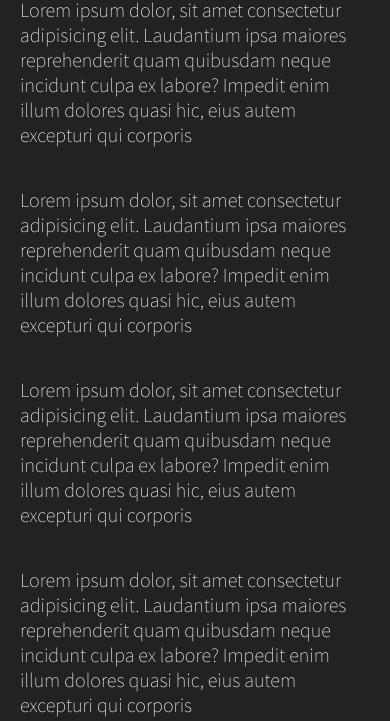
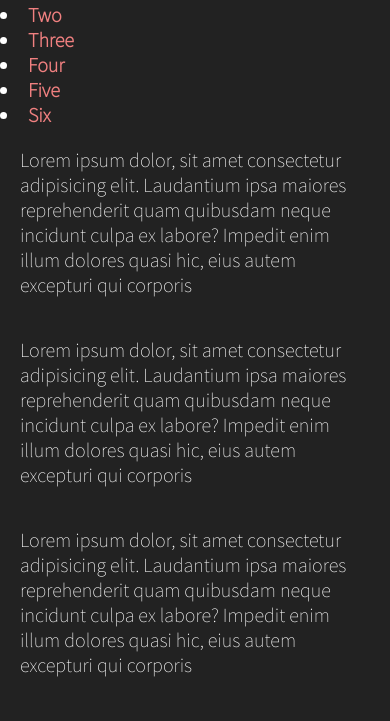
Before and after one commit to Max131/htmlcssbasics, a plain HTML site: page tests.html in a window 390 px wide. Shown: the part 81-802 px from the top of the page. Drawn offline with Linux system fonts and the light colour scheme.

Commit message:
menu mobile updating

```diff
--- a/tests.html
+++ b/tests.html
@@ -132,6 +132,9 @@
 		display: block;
 	}
 
+	.menu3{
+		list-style-position: inside;
+	}
 	</style>
   </head>
 	<body>
@@ -146,6 +149,16 @@
 			</ul>
 		</nav>
 		<h2>Hello</h2>
+		<nav>
+			<ul id="mainmenu3" class="menu3">
+				<li><a href="#">One</a></li>
+				<li><a href="#">Two</a></li>
+				<li><a href="#">Three</a></li>
+				<li><a href="#">Four</a></li>
+				<li><a href="#">Five</a></li>
+				<li><a href="#">Six</a></li>
+			</ul>
+		</nav>
 		<p id="one">Lorem ipsum dolor, sit amet consectetur adipisicing elit. Laudantium ipsa maiores reprehenderit quam quibusdam neque incidunt culpa ex labore? Impedit enim illum dolores quasi hic, eius autem excepturi qui corporis</p>
 		<p id="two">Lorem ipsum dolor, sit amet consectetur adipisicing elit. Laudantium ipsa maiores reprehenderit quam quibusdam neque incidunt culpa ex labore? Impedit enim illum dolores quasi hic, eius autem excepturi qui corporis</p>
 		<p id="three">Lorem ipsum dolor, sit amet consectetur adipisicing elit. Laudantium ipsa maiores reprehenderit quam quibusdam neque incidunt culpa ex labore? Impedit enim illum dolores quasi hic, eius autem excepturi qui corporis</p>
```
